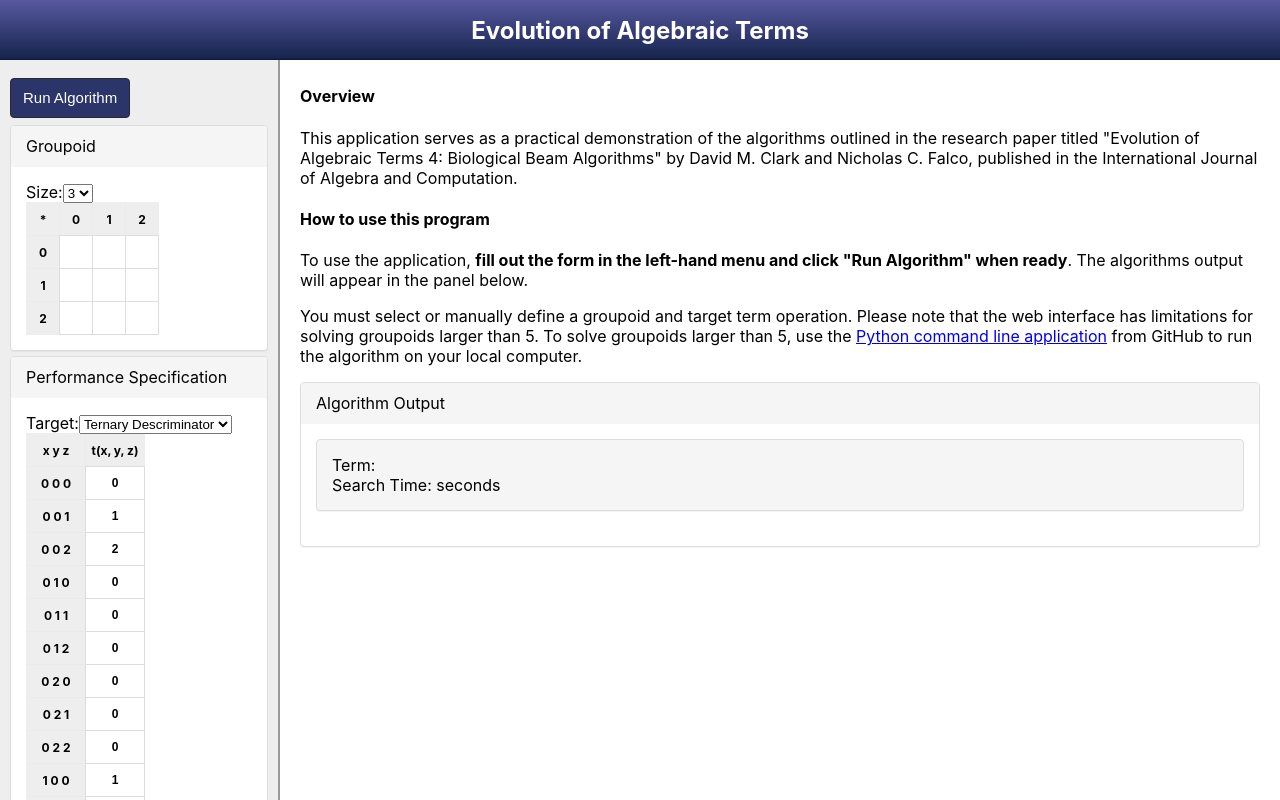
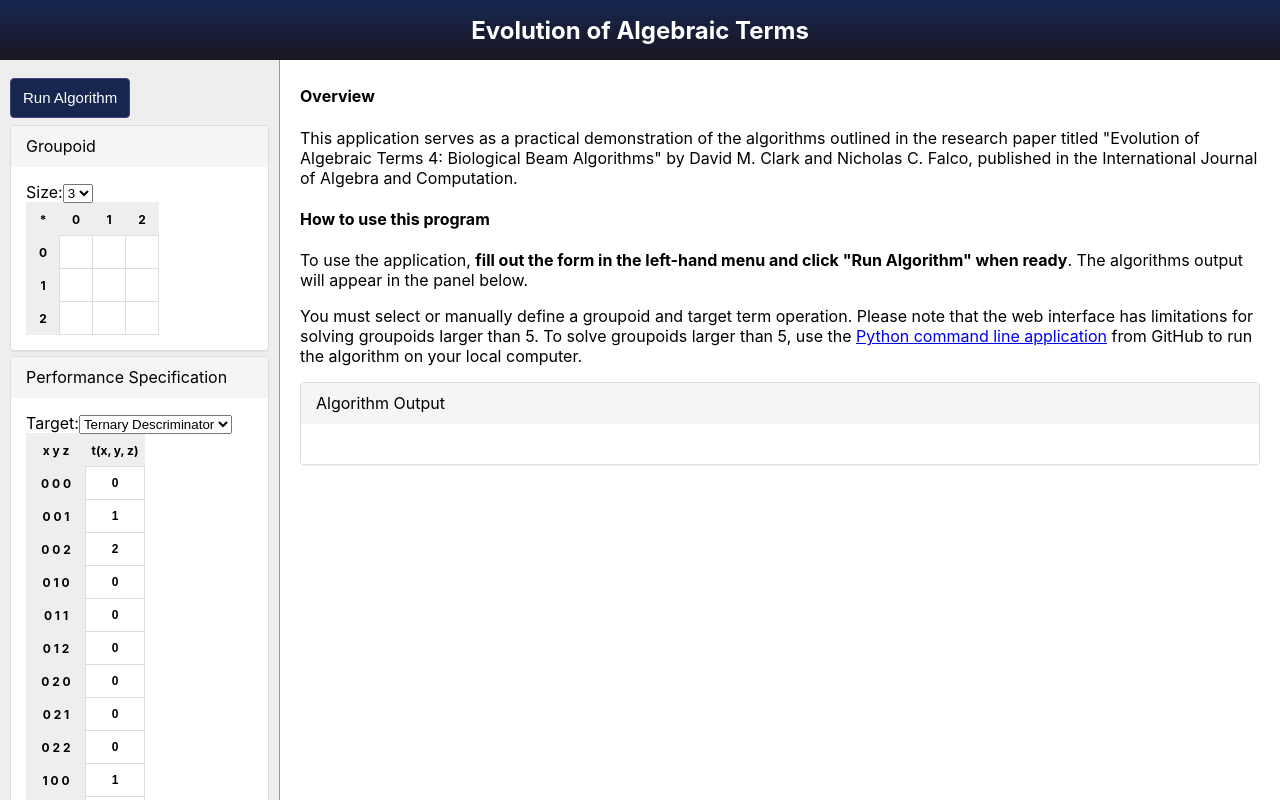
Before and after one commit to nick-falco/eat-webapp, a React (Create React App) app: page / in a window 1280 px wide. Built offline with nearby package versions, Linux system fonts and the light colour scheme.

Commit message:
Handle incrementally updating output from streamed api response

```diff
--- a/src/App.css
+++ b/src/App.css
@@ -3,7 +3,7 @@
 }
 
 .app-header {
-  background: linear-gradient(180deg, rgb(88 88 160) 0%, rgb(23 38 79) 96%, rgba(20, 19, 48, 1) 100%);
+  background: linear-gradient(180deg, #17264f 0%, #191724 96%, #191724 100%);
   height: 60px;
   position: fixed;
   top: 0px;
@@ -24,7 +24,7 @@
   z-index: 1;
   top: 60px;
   bottom: 0px;
-  border-width: 2px;
+  border-width: 1px;
   border-right-style: outset;
   background: rgba(235, 235, 235, 0.85);
   color: black;
@@ -45,13 +45,13 @@
   height: 100vh;
 }
 
-.app-menu::-webkit-scrollbar {
+.app-container::-webkit-scrollbar, .app-menu::-webkit-scrollbar {
   -webkit-appearance: none;
   width: 7px;
 }
 
-.app-menu::-webkit-scrollbar-thumb {
-  border-radius: 4px;
+.app-container::-webkit-scrollbar-thumb, .app-menu::-webkit-scrollbar-thumb {
+  border-radius: 7px;
   background-color: rgba(0,0,0,.5);
   -webkit-box-shadow: 0 0 1px rgba(255,255,255,.5);
 }
@@ -63,6 +63,7 @@
   right: 0px;
   bottom: 0px;
   padding: 5px 20px;
+  overflow-y: auto; /* Enables vertical scrolling */
 }
 
 .app-body {
@@ -133,14 +134,14 @@
 }
 
 .output {
-  background-color: #f5f5f5;
-  border: 1px solid #ddd;
-  border-radius: 4px;
-  box-shadow: 0 1px 1px rgba(0, 0, 0, 0.05);
-  margin-bottom: 20px;
-  padding: 15px;
+  color: black;
+  background-color: white;
+  padding: 20px;
   word-wrap: break-word;
   overflow-wrap: break-word; /* Ensures breaking of long words and URLs */
+  overflow-y: auto; /* Enables vertical scrolling */
+  font-size: 12px;
+  white-space: pre-wrap; /* Preserves whitespace and wraps text */
 }
 
 .btn {
@@ -155,15 +156,15 @@
 }
 
 .btn-primary {
-  background-color: rgb(43 53 105);
-  border-color: rgb(42, 42, 43);
+  background-color: #17264f;
+  border-color: #444480;
   color: white;
   cursor: pointer;
 }
 
 .btn-primary:hover {
-  background-color: rgb(33, 43, 85); /* Adjusted to a darker shade */
-  border-color: rgb(68, 68, 128); /* Optionally darken the border too */
+  background-color: #191724; /* Adjusted to a darker shade */
+  border-color: #444480; /* Optionally darken the border too */
 }
 
 .groupoid-row:after {
--- a/src/components/main.js
+++ b/src/components/main.js
@@ -1,10 +1,28 @@
-import { useState } from 'react';
+import { useState, useEffect } from 'react';
 import { Menu } from './menu';
 
 
 export function Main() {
 
-    const [output, setOutput] = useState(3);
+    const [output, setOutput] = useState();
+
+    useEffect(() => {
+        const handleResize = () => {
+          const appContainer = document.querySelector('.app-container');
+          if (appContainer) {
+            appContainer.scrollTo(0, appContainer.scrollHeight);
+          }
+        };
+
+        // Add event listener
+        window.addEventListener('resize', handleResize);
+
+        // Call handleResize immediately in case the element needs to be scrolled initially
+        handleResize();
+
+        // Cleanup function
+        return () => window.removeEventListener('resize', handleResize);
+      }, [output]); // Empty dependency array means this effect runs once on mount and cleanup on unmount
 
     return (
         <div className="app">
@@ -35,11 +53,8 @@ export function Main() {
                     </p>
                     <div className="panel">
                         <div className="panel-heading">Algorithm Output</div>
-                        <div className="panel-body">
-                            <div className="output">
-                                Term: {output.term} <br/>
-                                Search Time: {output.search_time} seconds
-                            </div>
+                        <div className="panel-body output">
+                            {output}
                         </div>
                     </div>
                 </div>
--- a/src/components/menu.js
+++ b/src/components/menu.js
@@ -14,13 +14,12 @@ export function Menu({setOutput}) {
     const [groupoidData, setGroupoidData] = useState(() => Array(maxGroupoidSize).fill(""));
 
     const runAlgorithm = async () => {
+        setOutput("");
         try {
-            // Replace 'your-endpoint-url' with the actual endpoint URL
-            const response = await fetch('http://localhost:8000/runeat', {
+          const response = await fetch('https://eat-backend-api-dvjbaed3bq-uc.a.run.app/runeat', {
             method: 'POST',
             headers: {
-                    // Add any required headers here
-                    'Content-Type': 'application/json',
+              'Content-Type': 'application/json'
             },
             body: JSON.stringify({
               groupoid: groupoidData.filter(value => value !== ''),
@@ -32,15 +31,47 @@ export function Menu({setOutput}) {
             throw new Error(`HTTP error! status: ${response.status}`);
           }
 
-            const data = await response.json();
+          const reader = response.body.getReader();
+          let result = '';
+          let total_result = '';
 
-            // Use the data from the response
-            console.log(data);
+          const handleChunk = ({ done, value }) => {
+            if (done) {
+              // All data has been received
+              return;
+            }
 
-            // Optionally, return the data if you need to use it outside of this method
-            setOutput(data);
+            // Convert the received chunk to text
+            const chunk = new TextDecoder().decode(value);
+
+            // Accumulate the received chunk
+            result += chunk;
+
+            // Split the accumulated result by newline
+            const lines = result.split('\n');
+
+            // Process each line
+            for (let i = 0; i < lines.length - 1; i++) {
+              const line = lines[i];
+              if (line.trim() === '') {
+                continue;
+              }
+              // Process the line as desired
+              total_result += line;
+              total_result += '\n';
+              // Call setOutput or update the React data source with the line
+            }
+            // Set output to result up to this point
+            setOutput(total_result);
+            // Keep the remaining incomplete line for the next chunk
+            result = lines[lines.length - 1];
+            // Read the next chunk
+            return reader.read().then(handleChunk);
+          };
+          // Start reading the response stream
+          return reader.read().then(handleChunk);
         } catch (error) {
-            console.error("Error during AJAX call:", error);
+          console.error('Error during AJAX call:', error);
         }
       };
 
```
Lines whose indentation alone changed are shown as unchanged.
